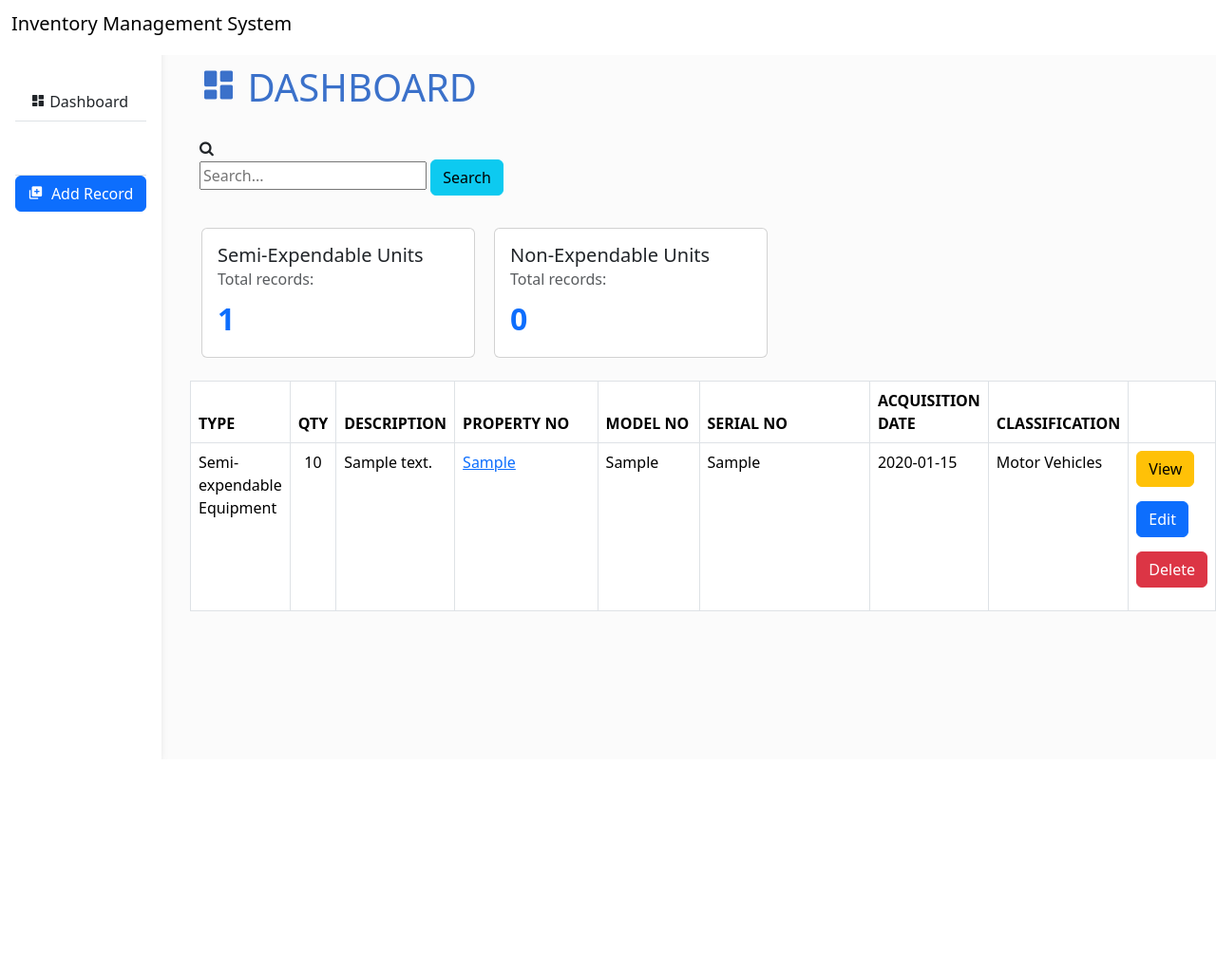
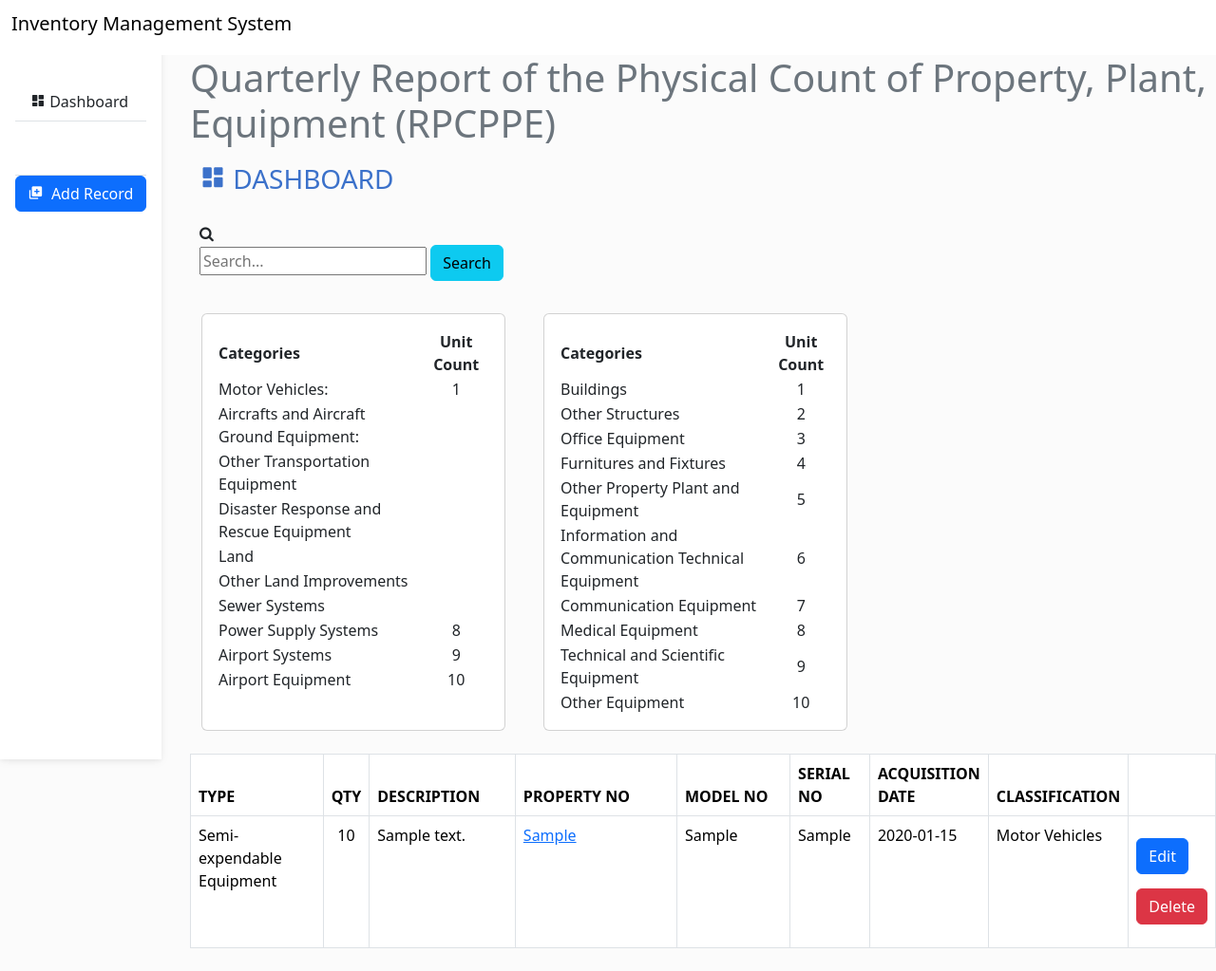
Before and after one commit to CAAP-Information-System/inventory-supply, a Django app: page / in a window 1280 px wide. Shown: the whole page at 95% size. Before the commit the page ends 797 px from the top, so only its background shows below. Run offline with Django 4.2, Linux system fonts and the light colour scheme; tables that the repository leaves empty hold one stand-in row (values such as "Sample post"); some libraries are stand-ins or nearby versions.

Commit message:
migrated new models and added count for categories

```diff
--- a/inventorySupplyApp/models.py
+++ b/inventorySupplyApp/models.py
@@ -29,6 +29,11 @@ class Inventory(models.Model):
         ('Semi-expendable Equipment', 'Semi-expendable Equipment'),
         ('Non-expended Equipment', 'Non-expended Equipment'),
     ]
+    STATUS_CHOICES = [
+        ('Available-Service', 'Available-Service'),
+        ('Unavailable-Service', 'Unavailable-Service')
+
+    ]
     inv_type = models.CharField(max_length=100, choices=TYPE_CHOICES, null= True)
     inv_quantity = models.IntegerField(null=True)
     inv_description = models.TextField(max_length=2**31-1, null=True)
@@ -37,9 +42,12 @@ class Inventory(models.Model):
     inv_serial = models.CharField(max_length=100, null=True)
     inv_acqDate = models.DateField(null=True)
     inv_acqCost = models.FloatField(null=True)
-    inv_accountable = models.IntegerField( null=True)
+    inv_accountable = models.CharField(max_length=100, null=True)
     inv_loc = models.CharField(max_length=100, null=True)
     inv_class = models.CharField(max_length=100, choices=CATEGORY_CHOICES, null=  True)
+    inv_status = models.CharField(max_length=100, choices=STATUS_CHOICES, null=  True)
+
+
 
 
     class Meta:
--- a/inventorySupplyApp/templates/components/home.html
+++ b/inventorySupplyApp/templates/components/home.html
@@ -4,7 +4,8 @@
 
 {% block content %}
 <link rel="stylesheet" type="text/css" href="{%static 'css/home.css'%}">
-<h1 style="padding: 10px; color: #3B71CA;"><i class='bx bxs-dashboard'></i>&nbsp;DASHBOARD</h2>
+<h1 class="text-secondary">Quarterly Report of the Physical Count of Property, Plant, Equipment (RPCPPE)</h1>
+<h3 style="padding: 10px; color: #3B71CA;"><i class='bx bxs-dashboard'></i>&nbsp;DASHBOARD</h3>
 <div class="input-group">
     <form style="padding: 10px;" action="{% url 'searchbar' %}" method="POST">
         {% csrf_token %}
@@ -29,25 +30,122 @@
 </ul>
 {% endif %}
 
+
+
 <section>
     <div class="container d-flex">
-            <div class="card" style="width: 18rem;">
+
+        <div class="card" style="width: 20rem;">
             <div class="card-body">
-                    <h5 class="card-title">Semi-Expendable Units</h5>
-                    <h6 class="card-subtitle mb-2 text-muted">Total records:</h6>
-                    <div class="card-text text-primary" style="font-size: 2rem; font-weight: bold;">{{semi_exp}}</div>
+
+                <table>
+                    <thead>
+                        <th width="">Categories</th>
+                        <th style="text-align: center;">Unit Count</th>
+                    </thead>
+                    <tbody>
+                        <tr>
+                            <td>Motor Vehicles:</td>
+                            <td style="text-align: center;">{{motorv}}</td>
+                        </tr>
+                        <tr>
+                            <td>Aircrafts and Aircraft Ground Equipment:</td>
+                            <td style="text-align: center;"></td>
+                        </tr>
+                        <tr>
+                            <td>Other Transportation Equipment</td>
+                            <td style="text-align: center;"></td>
+                        </tr>
+                        <tr>
+                            <td>Disaster Response and Rescue Equipment</td>
+                            <td style="text-align: center;"></td>
+                        </tr>
+                        <tr>
+                            <td>Land</td>
+                            <td style="text-align: center;"></td>
+                        </tr>
+                        <tr>
+                            <td>Other Land Improvements</td>
+                            <td style="text-align: center;"></td>
+                        </tr>
+                        <tr>
+                            <td>Sewer Systems</td>
+                            <td style="text-align: center;"></td>
+                        </tr>
+                        <tr>
+                            <td>Power Supply Systems</td>
+                            <td style="text-align: center;">8</td>
+                        </tr>
+                        <tr>
+                            <td>Airport Systems</td>
+                            <td style="text-align: center;">9</td>
+                        </tr>
+                        <tr>
+                            <td>Airport Equipment</td>
+                            <td style="text-align: center;">10</td>
+                        </tr>
+                    </tbody>
+                </table>
             </div>
         </div>
+        <div style="margin: 20px;"></div>
+        <div class="card" style="width: 20rem;">
+            <div class="card-body">
 
-            <div class="card" style="width: 18rem; margin-left: 20px;">
-                <div class="card-body">
-                    <h5 class="card-title">Non-Expendable Units</h5>
-                    <h6 class="card-subtitle mb-2 text-muted">Total records:</h6>
-                    <div class="card-text text-primary" style="font-size: 2rem; font-weight: bold;">{{non_exp}}</div>
+                <table>
+                    <thead>
+                        <th width="">Categories</th>
+                        <th style="text-align: center;">Unit Count</th>
+                    </thead>
+                    <tbody>
+                        <tr>
+                            <td>Buildings</td>
+                            <td style="text-align: center;">1</td>
+                        </tr>
+                        <tr>
+                            <td>Other Structures</td>
+                            <td style="text-align: center;">2</td>
+                        </tr>
+                        <tr>
+                            <td>Office Equipment</td>
+                            <td style="text-align: center;">3</td>
+                        </tr>
+                        <tr>
+                            <td>Furnitures and Fixtures</td>
+                            <td style="text-align: center;">4</td>
+                        </tr>
+                        <tr>
+                            <td>Other Property Plant and Equipment</td>
+                            <td style="text-align: center;">5</td>
+                        </tr>
+                        <tr>
+                            <td>Information and Communication Technical Equipment</td>
+                            <td style="text-align: center;">6</td>
+                        </tr>
+                        <tr>
+                            <td>Communication Equipment</td>
+                            <td style="text-align: center;">7</td>
+                        </tr>
+                        <tr>
+                            <td>Medical Equipment</td>
+                            <td style="text-align: center;">8</td>
+                        </tr>
+                        <tr>
+                            <td>Technical and Scientific Equipment</td>
+                            <td style="text-align: center;">9</td>
+                        </tr>
+                        <tr>
+                            <td>Other Equipment</td>
+                            <td style="text-align: center;">10</td>
+                        </tr>
+                    </tbody>
+                </table>
             </div>
         </div>
 
     </div>
+
+
 </section>
 
 <section>
@@ -86,10 +184,10 @@
 
 
                     <td colspan="2">
-                            <button type="button" class="btn btn-warning" data-toggle="modal"
+                        <!-- <button type="button" class="btn btn-warning" data-toggle="modal"
                                 data-target="#viewModal{{inv.id}}">
                                 View
-                            </button>
+                            </button> -->
                         <div style="margin-top: 15px;"></div>
                         <a href="{% url 'update' inv.id %}" class="btn btn-primary">
                             Edit
@@ -115,15 +213,15 @@
         <br>
         <table id="inventory-table" class="table table-bordered table-hover" data-sort-order="asc">
             <thead>
-                    <th>TYPE</th>
+                <th width="20%">TYPE</th>
                 <th>QTY</th>
-                    <th>DESCRIPTION</th>
+                <th width="20%">DESCRIPTION</th>
                 <th width="30%">PROPERTY NO</th>
                 <th width="20%">MODEL NO</th>
                 <th width="100%">SERIAL NO</th>
                 <th>ACQUISITION DATE</th>
                 <!-- <th class="pointer" data-sortable="true" onclick="sortTable('9')">LOCATION</th> -->
-                    <th>CLASSIFICATION</th>
+                <th width="100%">CLASSIFICATION</th>
                 <th colspan="2"></th>
             </thead>
             <tbody>
@@ -144,10 +242,10 @@
 
 
                     <td colspan="2">
-                            <button type="button" class="btn btn-warning" data-toggle="modal"
+                        <!-- <button type="button" class="btn btn-warning" data-toggle="modal"
                                 data-target="#viewModal{{inv.id}}">
                                 View
-                            </button>
+                            </button> -->
                         <div style="margin-top: 15px;"></div>
                         <a href="{% url 'update' inv.id %}" class="btn btn-primary">
                             Edit
@@ -202,8 +300,8 @@
 
 
         {% for inv in inventory %}
-            <div class="modal fade" id="viewModal{{ inv.id }}" tabindex="-1" role="dialog"
-                aria-labelledby="viewModalLabel" aria-hidden="true">
+        <div class="modal fade" id="viewModal{{ inv.id }}" tabindex="-1" role="dialog" aria-labelledby="viewModalLabel"
+            aria-hidden="true">
             <div class="modal-dialog" role="document">
                 <div class="modal-content">
                     <div class="modal-header">
--- a/inventorySupplyApp/views.py
+++ b/inventorySupplyApp/views.py
@@ -18,6 +18,7 @@ from rest_framework import generics
 from .serializers import InventorySerializer
 from django.db.models import Q
 from django.template import loader
+from collections import Counter
 
 
 
@@ -45,8 +46,8 @@ def SearchProject(request):
 
 
 def home(request, sort_order='asc'):
-    semi_exp = Inventory.objects.filter(inv_type='Semi-expendable Equipment').count()
-    non_exp = Inventory.objects.filter(inv_type='Non-expended Equipment').count()
+    motorv = Inventory.objects.filter(inv_class='Motor Vehicles').count()
+
     if sort_order == 'asc':
         inventory = Inventory.objects.order_by('inv_description')
         inventory = Inventory.objects.order_by('inv_loc')
@@ -59,11 +60,12 @@ def home(request, sort_order='asc'):
     context = {
         'inventory': inventory,
         'toggle_sort_order': toggle_sort_order,
-        'semi_exp':semi_exp,
-        'non_exp':non_exp
+        'motorv' : motorv,
     }
 
     return render(request, 'components/home.html', context)
+
+
 
 def add_inventory(request):
     context = {}
```
Also changed, not shown: inventorySupplyApp/templates/crud/add.html (+16 -10 lines), inventorySupplyApp/migrations/0009_inventory_inv_accperson_inventory_inv_status.py (added), inventorySupplyApp/migrations/0010_alter_inventory_inv_accountable.py (added), inventorySupplyApp/migrations/0011_remove_inventory_inv_accperson.py (added), inventorySupplyApp/static/css/home.css (line endings or trailing spaces). Lines whose indentation alone changed are shown as unchanged.
